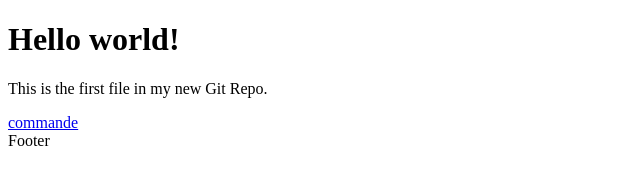
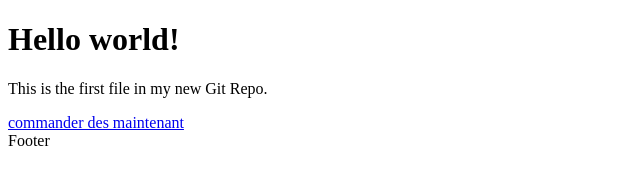
Before and after one commit to zebanoufou/Zeba, a plain HTML site: page index.html in a window 1280 px wide. Shown: the whole page, without its empty margins (0-640 px from the left). Drawn offline with Linux system fonts and the light colour scheme.

Commit message:
update index.html with emergency fix

```diff
--- a/index.html
+++ b/index.html
@@ -8,7 +8,7 @@
 
 <h1>Hello world!</h1>
 <p>This is the first file in my new Git Repo.</p>
-<a href="#">commande</a>
+<a href="#">commander des maintenant</a>
 <footer>Footer</footer>
 </body>
 </html>
```
